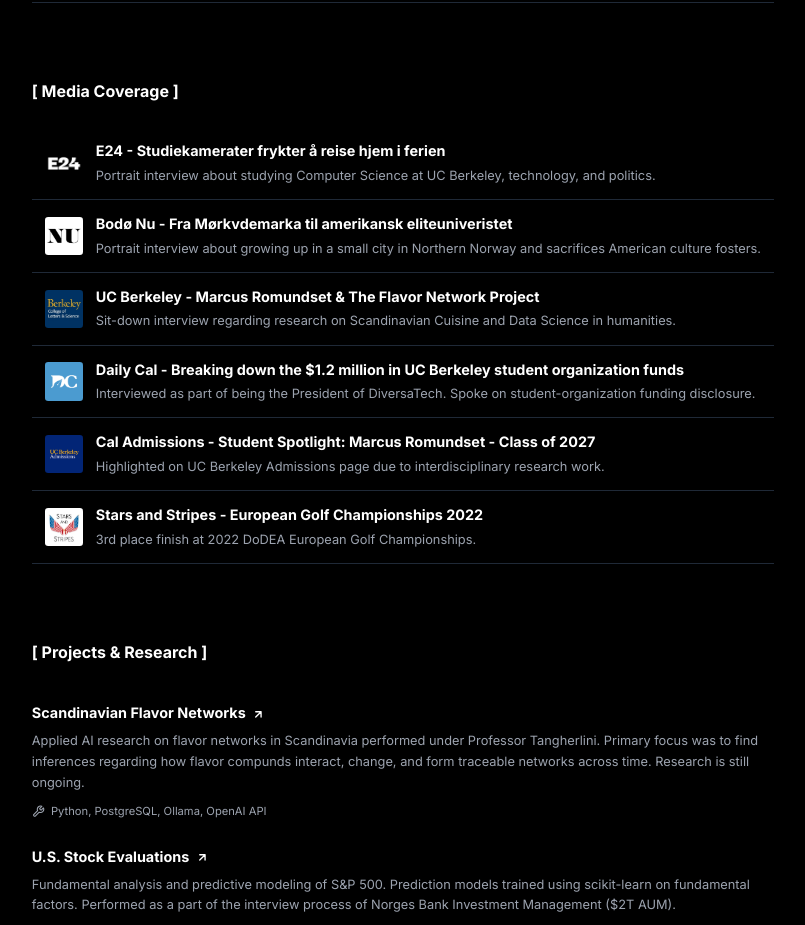
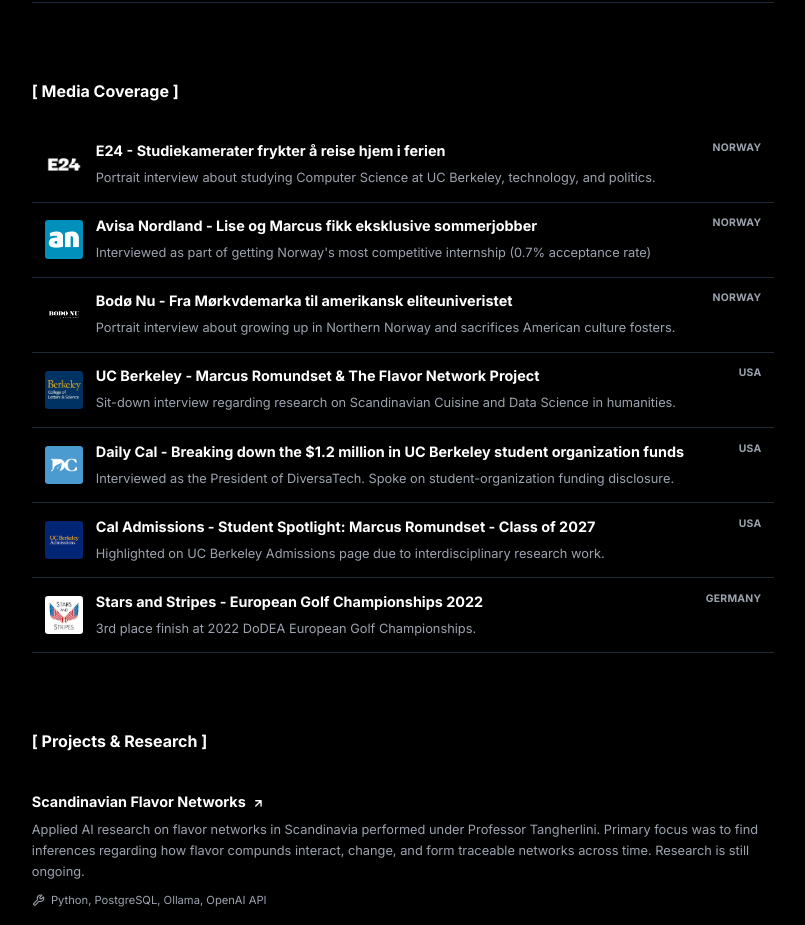
Before and after one commit to mromundset/mromundset.github.io, a React (Vite) app: page / in a window 1280 px wide. Shown: the part 1818-2743 px from the top of the page, without its empty margins (237-1042 px from the left). Built offline with nearby package versions, Linux system fonts and the light colour scheme.

Commit message:
Added newspaper mention from AN

```diff
--- a/src/components/Media.tsx
+++ b/src/components/Media.tsx
@@ -1,4 +1,6 @@
 import React from 'react';
+
+type Country = 'Norway' | 'USA' | 'Germany';
 
 interface MediaItem {
   id: string;
@@ -6,6 +8,7 @@
   description: string;
   logo: string;
   link: string;
+  country: Country;
 }
 
 const mediaItems: MediaItem[] = [
@@ -15,13 +18,23 @@
     description: 'Portrait interview about studying Computer Science at UC Berkeley, technology, and politics.',
     logo: '/logos/e24_logo.png',
     link: 'https://e24.no/internasjonal-oekonomi/i/1M3l7e/har-studiekamerater-som-ikke-toer-aa-reise-hjem-i-ferien',
+    country: 'Norway',
+  },
+  {
+    id: 'avisa_nordland',
+    outlet: 'Avisa Nordland - Lise og Marcus fikk eksklusive sommerjobber',
+    description: "Interviewed as part of getting Norway's most competitive internship (0.7% acceptance rate)",
+    logo: '/logos/avisa_nordland_logo.jpg',
+    link: 'https://www.an.no/lise-og-marcus-fra-bodo-fikk-eksklusive-sommerjobber-hadde-6-000-sokere/s/5-4-2415055',
+    country: 'Norway',
   },
   {
     id: 'bodø_nu',
     outlet: 'Bodø Nu - Fra Mørkvdemarka til amerikansk eliteuniveristet',
-    description: 'Portrait interview about growing up in a small city in Northern Norway and sacrifices American culture fosters.',
-    logo: '/logos/bodø_nu_logo.png',
+    description: 'Portrait interview about growing up in Northern Norway and sacrifices American culture fosters.',
+    logo: '/logos/bodø_nu_logo.jpg',
     link: 'https://e24.no/internasjonal-oekonomi/i/1M3l7e/har-studiekamerater-som-ikke-toer-aa-reise-hjem-i-ferien',
+    country: 'Norway',
   },
   {
     id: 'berkeley_news',
@@ -29,13 +42,15 @@
     description: 'Sit-down interview regarding research on Scandinavian Cuisine and Data Science in humanities.',
     logo: '/logos/berkeley_l&s_logo.jpg',
     link: 'https://artshumanities.berkeley.edu/news/flavor-network-project-and-one-students-tracking-scandinavian-cuisine-data-science',
+    country: 'USA',
   },
   {
     id: 'daily_cal',
     outlet: 'Daily Cal - Breaking down the $1.2 million in UC Berkeley student organization funds',
-    description: 'Interviewed as part of being the President of DiversaTech. Spoke on student-organization funding disclosure.',
+    description: 'Interviewed as the President of DiversaTech. Spoke on student-organization funding disclosure.',
     logo: '/logos/daily_cal_logo.png',
     link: 'https://data.dailycal.org/2026-01-06-asucspending#:~:text=DiversaTech%20president%20Marcus%20Romundset',
+    country: 'USA',
   },
   {
     id: 'cal_admissions',
@@ -43,6 +58,7 @@
     description: 'Highlighted on UC Berkeley Admissions page due to interdisciplinary research work.',
     logo: '/logos/cal_admissions_logo.png',
     link: 'https://www.instagram.com/p/DO6qrYfkkSQ/',
+    country: 'USA',
   },
   {
     id: 'stars_and_stripes',
@@ -50,8 +66,15 @@
     description: '3rd place finish at 2022 DoDEA European Golf Championships.',
     logo: '/logos/stars_and_stripes_logo.png',
     link: 'https://www.stripes.com/sports/europe/2021-10-07/dodea-europe-high-school-sports-golf-championships-3161368.html',
+    country: 'Germany',
   },
 ];
+
+const CountryTag: React.FC<{ country: Country }> = ({ country }) => (
+  <span className="flex-shrink-0 text-[12px] md:text-[13px] font-semibold tracking-wide uppercase text-gray-500 dark:text-gray-400 whitespace-nowrap">
+    {country.toUpperCase()}
+  </span>
+);
 
 const MediaRow: React.FC<{ item: MediaItem }> = ({ item }) => (
   <div
@@ -68,6 +91,8 @@
 
     {/* Outlet name on line 1, description on line 2 */}
     <div className="flex-grow min-w-0">
+      {/* Title + country metadata: side-by-side on desktop, stacked on mobile */}
+      <div className="flex flex-col md:flex-row md:items-start md:justify-between gap-1 md:gap-4">
         <a
           href={item.link}
           target="_blank"
@@ -76,6 +101,8 @@
         >
           {item.outlet}
         </a>
+        <CountryTag country={item.country} />
+      </div>
       <p className="text-gray-600 dark:text-gray-400 mt-1">
         {item.description}
       </p>
```
Also changed, not shown: public/logos/avisa_nordland_logo.jpg (added), 1 other file (tests, documents, lock files or other folders). Lines whose indentation alone changed are shown as unchanged.
